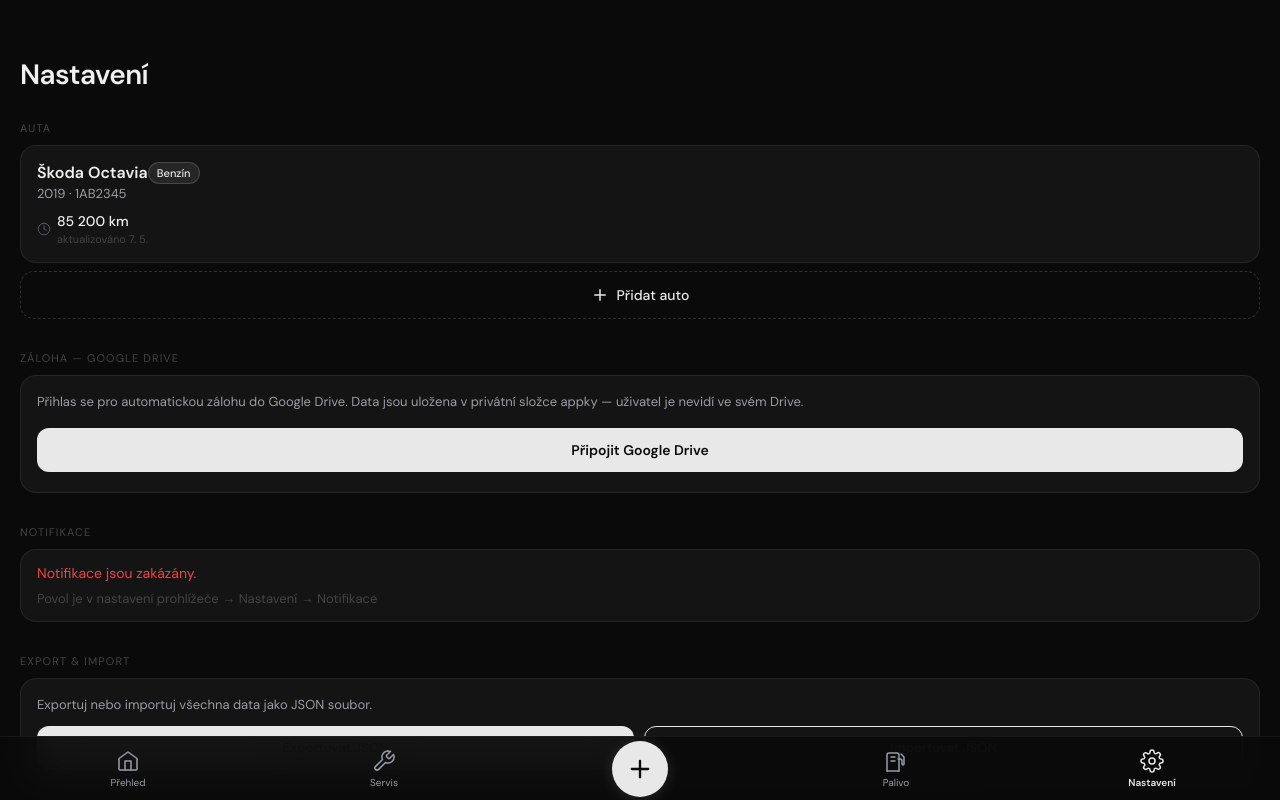
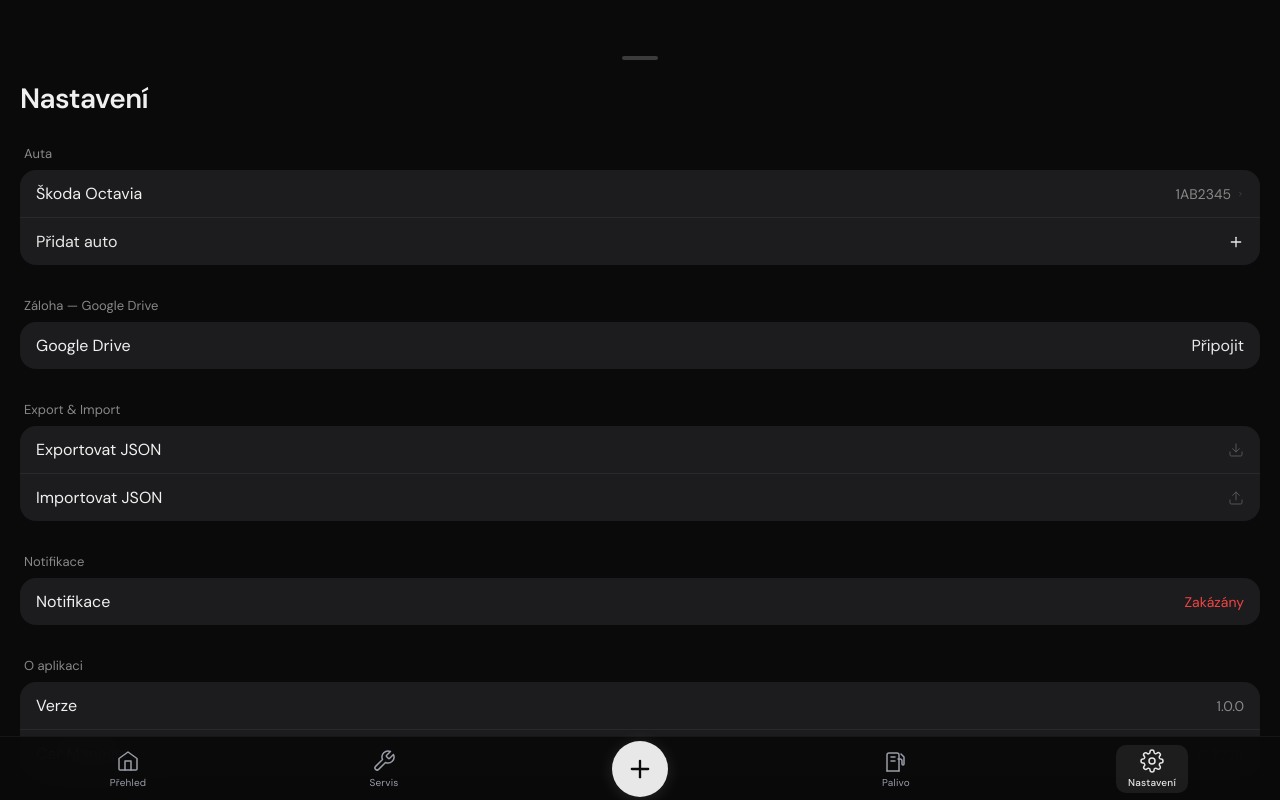
Before and after one commit to Luky947/car-manager, a React (Vite) app: page /settings in a window 1280 px wide. Shown: the top 800 px of the page. Built offline with nearby package versions, Linux system fonts and the light colour scheme.

Commit message:
feat: Apple design language — grouped lists, SF Pro, chevrons, tab bar
Co-Authored-By: Claude Sonnet 4.6 <noreply@anthropic.com>

```diff
--- a/src/components/layout/BottomNav.tsx
+++ b/src/components/layout/BottomNav.tsx
@@ -114,16 +114,22 @@ export default function BottomNav() {
               flexDirection: 'column',
               alignItems: 'center',
               justifyContent: 'center',
-              gap: 3,
               height: '100%',
               touchAction: 'manipulation',
             }}
             className="pressable-subtle"
           >
+            <div style={{
+              display: 'flex', flexDirection: 'column', alignItems: 'center', gap: 3,
+              borderRadius: 10, padding: '4px 12px',
+              background: active ? 'rgba(255,255,255,0.08)' : 'transparent',
+              transition: 'background 200ms cubic-bezier(0.34,1.56,0.64,1)',
+            }}>
               <Icon active={active} />
-            <span style={{ fontSize: 10, color: active ? '#e8e8e8' : '#9a9da8', fontWeight: active ? 600 : 400 }}>
+              <span style={{ fontSize: 10, color: active ? '#e8e8e8' : '#9a9da8', fontWeight: active ? 500 : 400, letterSpacing: '0.02em' }}>
                 {label}
               </span>
+            </div>
           </button>
         )
       })}
@@ -178,16 +184,22 @@ export default function BottomNav() {
               flexDirection: 'column',
               alignItems: 'center',
               justifyContent: 'center',
-              gap: 3,
               height: '100%',
               touchAction: 'manipulation',
             }}
             className="pressable-subtle"
           >
+            <div style={{
+              display: 'flex', flexDirection: 'column', alignItems: 'center', gap: 3,
+              borderRadius: 10, padding: '4px 12px',
+              background: active ? 'rgba(255,255,255,0.08)' : 'transparent',
+              transition: 'background 200ms cubic-bezier(0.34,1.56,0.64,1)',
+            }}>
               <Icon active={active} />
-            <span style={{ fontSize: 10, color: active ? '#e8e8e8' : '#9a9da8', fontWeight: active ? 600 : 400 }}>
+              <span style={{ fontSize: 10, color: active ? '#e8e8e8' : '#9a9da8', fontWeight: active ? 500 : 400, letterSpacing: '0.02em' }}>
                 {label}
               </span>
+            </div>
           </button>
         )
       })}
--- a/src/index.css
+++ b/src/index.css
@@ -44,7 +44,7 @@ html, body {
 }
 
 body {
-  font-family: 'DM Sans', system-ui, sans-serif;
+  font-family: -apple-system, 'SF Pro Display', 'DM Sans', system-ui, sans-serif;
   background: var(--bg);
   color: var(--text);
   -webkit-font-smoothing: antialiased;
--- a/src/pages/Documents.tsx
+++ b/src/pages/Documents.tsx
@@ -54,6 +54,8 @@ export default function Documents() {
 
   return (
     <div style={{ padding: '56px 20px 20px', WebkitOverflowScrolling: 'touch' }}>
+      {/* Pull indicator */}
+      <div style={{ width: 36, height: 4, background: 'rgba(255,255,255,0.2)', borderRadius: 2, margin: '0 auto 16px' }} />
       {/* Header */}
       <div style={{ display: 'flex', alignItems: 'baseline', gap: 10, marginBottom: 16 }}>
         <h1 style={{ fontSize: 28, fontWeight: 700, letterSpacing: '-0.02em', color: '#f0f0f0' }}>Dokumenty</h1>
--- a/src/pages/Fuel.tsx
+++ b/src/pages/Fuel.tsx
@@ -47,6 +47,8 @@ export default function Fuel() {
 
   return (
     <div style={{ padding: '56px 20px 20px', WebkitOverflowScrolling: 'touch' }}>
+      {/* Pull indicator */}
+      <div style={{ width: 36, height: 4, background: 'rgba(255,255,255,0.2)', borderRadius: 2, margin: '0 auto 16px' }} />
       {/* Header */}
       <div style={{ display: 'flex', alignItems: 'baseline', justifyContent: 'space-between', marginBottom: 20 }}>
         <div style={{ display: 'flex', alignItems: 'baseline', gap: 10 }}>
--- a/src/pages/Service.tsx
+++ b/src/pages/Service.tsx
@@ -14,7 +14,7 @@ import ServiceDetail from '../components/service/ServiceDetail'
 const filterOptions = [
   { label: 'Vše', value: 'all' },
   { label: 'Servis', value: 'service' },
-  { label: 'Pojištění & STK', value: 'docs' },
+  { label: 'Pojištění', value: 'docs' },
   { label: 'Ostatní', value: 'other' },
 ]
 
@@ -75,6 +75,8 @@ export default function Service() {
 
   return (
     <div style={{ padding: '56px 20px 20px', WebkitOverflowScrolling: 'touch' }}>
+      {/* Pull indicator */}
+      <div style={{ width: 36, height: 4, background: 'rgba(255,255,255,0.2)', borderRadius: 2, margin: '0 auto 16px' }} />
       {/* Header */}
       <div style={{ display: 'flex', alignItems: 'baseline', gap: 10, marginBottom: 16 }}>
         <h1 style={{ fontSize: 28, fontWeight: 700, letterSpacing: '-0.02em', color: '#f0f0f0' }}>Servis</h1>
--- a/src/pages/Settings.tsx
+++ b/src/pages/Settings.tsx
@@ -1,73 +1,68 @@
-import { useRef, useState } from 'react'
+import { useRef, useState, type ReactNode } from 'react'
 import { useCarStore } from '../stores/useCarStore'
 import { useFab } from '../context/FabContext'
 import { useDriveBackup } from '../hooks/useDriveBackup'
 import { useNotifications } from '../hooks/useNotifications'
 import { exportToJson, importFromJson } from '../utils/exportImport'
-import CarCard from '../components/cars/CarCard'
 
-const sectionLabel: React.CSSProperties = {
-  fontSize: 11,
-  textTransform: 'uppercase',
-  letterSpacing: '0.1em',
-  color: '#444',
-  marginBottom: 10,
+function Group({ title, children }: { title: string; children: ReactNode }) {
+  return (
+    <div style={{ marginBottom: 32 }}>
+      <p style={{ fontSize: 13, color: '#888', paddingLeft: 4, marginBottom: 8 }}>{title}</p>
+      <div style={{ background: '#1c1c1e', borderRadius: 16, overflow: 'hidden' }}>
+        {children}
+      </div>
+    </div>
+  )
 }
 
-const card: React.CSSProperties = {
-  background: '#141414',
-  borderRadius: 16,
-  border: '0.5px solid rgba(255,255,255,0.07)',
-  overflow: 'hidden',
-  marginBottom: 8,
+interface RowProps {
+  label: string
+  labelColor?: string
+  right?: ReactNode
+  onPress?: () => void
+  chevron?: boolean
+  isLast?: boolean
+  disabled?: boolean
 }
 
-function ActionButton({
-  label,
-  onClick,
-  disabled,
-  variant = 'primary',
-}: {
-  label: string
-  onClick: () => void
-  disabled?: boolean
-  variant?: 'primary' | 'secondary' | 'danger' | 'ghost'
-}) {
-  const styles: React.CSSProperties = {
+function Row({ label, labelColor = '#f0f0f0', right, onPress, chevron, isLast, disabled }: RowProps) {
+  const style: React.CSSProperties = {
+    display: 'flex', alignItems: 'center', justifyContent: 'space-between',
+    padding: '13px 16px',
+    borderBottom: isLast ? 'none' : '0.5px solid rgba(255,255,255,0.06)',
     width: '100%',
-    padding: '13px 16px',
-    borderRadius: 12,
-    fontSize: 14,
-    fontWeight: 600,
+    background: 'transparent',
+    textAlign: 'left',
+    fontFamily: 'inherit',
+    opacity: disabled ? 0.5 : 1,
     touchAction: 'manipulation',
-    opacity: disabled ? 0.5 : 1,
-    transition: 'opacity 150ms',
-    ...(variant === 'primary' && {
-      background: '#e8e8e8',
-      color: '#0a0a0a',
-      border: 'none',
-    }),
-    ...(variant === 'secondary' && {
-      background: '#1e1e1e',
-      color: '#f0f0f0',
-      border: '0.5px solid rgba(255,255,255,0.12)',
-    }),
-    ...(variant === 'danger' && {
-      background: 'transparent',
-      color: '#ef4444',
-      border: '1.5px solid #ef4444',
-    }),
-    ...(variant === 'ghost' && {
-      background: 'transparent',
-      color: '#ef4444',
-      border: 'none',
-    }),
+    cursor: onPress ? 'pointer' : 'default',
   }
+
+  const inner = (
+    <>
+      <span style={{ fontSize: 16, color: labelColor }}>{label}</span>
+      <div style={{ display: 'flex', alignItems: 'center', gap: 6 }}>
+        {right}
+        {chevron && (
+          <svg width="7" height="12" viewBox="0 0 24 24" fill="none" stroke="#555" strokeWidth="2" strokeLinecap="round" strokeLinejoin="round">
+            <polyline points="9 18 15 12 9 6" />
+          </svg>
+        )}
+      </div>
+    </>
+  )
+
+  if (onPress) {
     return (
-    <button type="button" onClick={onClick} disabled={disabled} style={styles}>
-      {label}
+      <button type="button" onClick={onPress} disabled={disabled} style={style} className="pressable-subtle">
+        {inner}
       </button>
     )
+  }
+
+  return <div style={style}>{inner}</div>
 }
 
 export default function Settings() {
@@ -87,232 +82,151 @@ export default function Settings() {
     } catch (err) {
       setImportError(err instanceof Error ? err.message : 'Import selhal')
     }
-    // Reset input so the same file can be re-imported
     if (fileInputRef.current) fileInputRef.current.value = ''
   }
 
   function formatBackupDate(iso: string | null): string {
-    if (!iso) return 'Zatím nezálohováno'
-    return `Poslední záloha: ${new Date(iso).toLocaleString('cs-CZ', {
-      day: 'numeric', month: 'numeric', year: 'numeric',
-      hour: '2-digit', minute: '2-digit',
-    })}`
+    if (!iso) return 'Nezálohováno'
+    return new Date(iso).toLocaleDateString('cs-CZ', { day: 'numeric', month: 'numeric', year: '2-digit' })
   }
+
+  const notifRight = !isSupported
+    ? <span style={{ fontSize: 14, color: '#555' }}>Nepodporovány</span>
+    : permission === 'granted'
+    ? <span style={{ fontSize: 12, color: '#22c55e', background: 'rgba(34,197,94,0.12)', borderRadius: 6, padding: '2px 8px', fontWeight: 500 }}>Povoleny</span>
+    : permission === 'denied'
+    ? <span style={{ fontSize: 14, color: '#ef4444' }}>Zakázány</span>
+    : <span style={{ fontSize: 16, color: '#e8e8e8' }}>Povolit →</span>
 
   return (
     <div style={{ padding: '56px 20px 40px', WebkitOverflowScrolling: 'touch' }}>
+      {/* Pull indicator */}
+      <div style={{ width: 36, height: 4, background: 'rgba(255,255,255,0.2)', borderRadius: 2, margin: '0 auto 20px' }} />
+
       <h1 style={{ fontSize: 28, fontWeight: 700, letterSpacing: '-0.02em', color: '#f0f0f0', marginBottom: 28 }}>Nastavení</h1>
 
-      {/* ── Auta ── */}
-      <div style={{ marginBottom: 32 }}>
-        <p style={sectionLabel}>Auta</p>
+      {/* Auta */}
+      <Group title="Auta">
         {cars.map(car => (
-          <CarCard key={car.id} car={car} onPress={() => openCarForm(car)} />
+          <Row
+            key={car.id}
+            label={`${car.brand} ${car.model}`}
+            right={<span style={{ fontSize: 14, color: '#888' }}>{car.licensePlate}</span>}
+            onPress={() => openCarForm(car)}
+            chevron
+          />
         ))}
-        <button
-          type="button"
-          onClick={() => openCarForm()}
-          style={{
-            display: 'flex', alignItems: 'center', justifyContent: 'center', gap: 8,
-            width: '100%', background: 'transparent',
-            border: '1px dashed rgba(255,255,255,0.15)',
-            borderRadius: 14, padding: '14px 16px',
-            fontSize: 14, fontWeight: 500, color: '#e8e8e8',
-            touchAction: 'manipulation', cursor: 'pointer',
-            transition: 'opacity 150ms',
-          }}
-          onPointerDown={e => (e.currentTarget.style.opacity = '0.7')}
-          onPointerUp={e => (e.currentTarget.style.opacity = '1')}
-          onPointerLeave={e => (e.currentTarget.style.opacity = '1')}
-        >
-          <svg width="18" height="18" viewBox="0 0 24 24" fill="none" stroke="#e8e8e8" strokeWidth="2" strokeLinecap="round">
+        <Row
+          label="Přidat auto"
+          labelColor="#e8e8e8"
+          onPress={() => openCarForm()}
+          isLast
+          right={
+            <svg width="16" height="16" viewBox="0 0 24 24" fill="none" stroke="#e8e8e8" strokeWidth="2" strokeLinecap="round">
               <line x1="12" y1="5" x2="12" y2="19" /><line x1="5" y1="12" x2="19" y2="12" />
             </svg>
-          Přidat auto
-        </button>
-      </div>
+          }
+        />
+      </Group>
 
-      {/* ── Google Drive ── */}
-      <div style={{ marginBottom: 32 }}>
-        <p style={sectionLabel}>Záloha — Google Drive</p>
-        <div style={card}>
-          <div style={{ padding: '16px 16px 20px' }}>
-
+      {/* Záloha */}
+      <Group title="Záloha — Google Drive">
         {!drive.isSignedIn ? (
-              <>
-                <div style={{ fontSize: 13, color: '#9a9da8', marginBottom: 16, lineHeight: 1.5 }}>
-                  Přihlas se pro automatickou zálohu do Google Drive.{' '}
-                  Data jsou uložena v privátní složce appky — uživatel je nevidí ve svém Drive.
-                </div>
-                <ActionButton label="Připojit Google Drive" onClick={drive.signIn} />
-              </>
+          <Row
+            label="Google Drive"
+            right={<span style={{ fontSize: 16, color: '#e8e8e8' }}>Připojit</span>}
+            onPress={drive.signIn}
+            isLast={!drive.error}
+          />
         ) : (
           <>
-                <div style={{ fontSize: 13, color: '#9a9da8', marginBottom: 4 }}>
+            <Row
+              label="Google Drive"
+              right={
+                <span style={{ fontSize: 13, color: '#888', maxWidth: 160, overflow: 'hidden', textOverflow: 'ellipsis', whiteSpace: 'nowrap', display: 'block' }}>
                   {drive.userEmail ?? 'Přihlášeno'}
-                </div>
-                <div style={{ fontSize: 12, color: '#5c6070', marginBottom: 16 }}>
-                  {formatBackupDate(drive.lastBackupAt)}
-                </div>
-
-                <div style={{ display: 'flex', flexDirection: 'column', gap: 10 }}>
-                  <ActionButton
+                </span>
+              }
+            />
+            <Row
               label={drive.isLoading ? 'Probíhá záloha…' : 'Zálohovat nyní'}
-                    onClick={drive.backup}
+              right={<span style={{ fontSize: 13, color: '#555' }}>{formatBackupDate(drive.lastBackupAt)}</span>}
+              onPress={drive.backup}
               disabled={drive.isLoading}
             />
-                  <ActionButton
-                    label={drive.isLoading ? 'Probíhá obnova…' : 'Obnovit ze zálohy'}
-                    onClick={drive.restore}
+            <Row
+              label="Obnovit ze zálohy"
+              labelColor="#f59e0b"
+              onPress={drive.restore}
               disabled={drive.isLoading}
-                    variant="secondary"
             />
-                  <ActionButton
+            <Row
               label="Odpojit"
-                    onClick={drive.signOut}
+              labelColor="#ef4444"
+              onPress={drive.signOut}
               disabled={drive.isLoading}
-                    variant="ghost"
+              isLast={!drive.error}
             />
-                </div>
           </>
         )}
+        {drive.error && (
+          <p style={{ fontSize: 12, color: '#ef4444', padding: '8px 16px 12px' }}>{drive.error}</p>
+        )}
+      </Group>
 
-            {drive.error && (
-              <p style={{ fontSize: 12, color: '#ef4444', marginTop: 10 }}>{drive.error}</p>
+      {/* Export & Import */}
+      <Group title="Export & Import">
+        <Row
+          label="Exportovat JSON"
+          onPress={exportToJson}
+          right={
+            <svg width="16" height="16" viewBox="0 0 24 24" fill="none" stroke="#555" strokeWidth="1.5" strokeLinecap="round" strokeLinejoin="round">
+              <path d="M21 15v4a2 2 0 01-2 2H5a2 2 0 01-2-2v-4" />
+              <polyline points="7 10 12 15 17 10" />
+              <line x1="12" y1="15" x2="12" y2="3" />
+            </svg>
+          }
+        />
+        <Row
+          label="Importovat JSON"
+          onPress={() => fileInputRef.current?.click()}
+          isLast={!importError}
+          right={
+            <svg width="16" height="16" viewBox="0 0 24 24" fill="none" stroke="#555" strokeWidth="1.5" strokeLinecap="round" strokeLinejoin="round">
+              <path d="M21 15v4a2 2 0 01-2 2H5a2 2 0 01-2-2v-4" />
+              <polyline points="17 8 12 3 7 8" />
+              <line x1="12" y1="3" x2="12" y2="15" />
+            </svg>
+          }
+        />
+        {importError && (
+          <p style={{ fontSize: 12, color: '#ef4444', padding: '8px 16px 12px' }}>{importError}</p>
         )}
-          </div>
-        </div>
-      </div>
+        <input ref={fileInputRef} type="file" accept=".json" onChange={handleImport} style={{ display: 'none' }} />
+      </Group>
 
-      {/* ── Notifikace ── */}
-      <div style={{ marginBottom: 32 }}>
-        <p style={sectionLabel}>Notifikace</p>
-        <div style={{ background: '#141414', borderRadius: 16, border: '0.5px solid rgba(255,255,255,0.07)', padding: '14px 16px' }}>
-          {!isSupported && (
-            <>
-              <p style={{ color: 'var(--text2)', fontSize: 14 }}>
-                Push notifikace nejsou podporovány v tomto prohlížeči.
-              </p>
-              <p style={{ color: 'var(--text3)', fontSize: 13, marginTop: 8 }}>
-                Na iOS přidej appku na plochu: Sdílet → Přidat na plochu
-              </p>
-            </>
-          )}
-          {isSupported && permission === 'default' && (
-            <>
-              <p style={{ color: 'var(--text2)', fontSize: 14, marginBottom: 12 }}>
-                Povol notifikace pro upozornění na blížící se servis.
-              </p>
-              <button
-                type="button"
-                onClick={requestPermission}
-                style={{
-                  width: '100%', padding: '14px 16px', borderRadius: 14, fontSize: 15, fontWeight: 600,
-                  background: 'transparent', color: 'var(--accent)', border: '1.5px solid var(--accent)',
-                  touchAction: 'manipulation', cursor: 'pointer',
-                }}
-              >
-                Povolit notifikace
-              </button>
-            </>
-          )}
-          {isSupported && permission === 'granted' && (
-            <>
-              <p style={{ color: 'var(--green)', fontSize: 14, marginBottom: 12 }}>
-                Notifikace jsou povoleny ✓
-              </p>
-              <button
-                type="button"
-                onClick={() => new Notification('Car Manager', {
-                  body: 'Notifikace fungují správně 🎉',
-                  icon: '/icon-192.png',
-                })}
-                style={{
-                  width: '100%', padding: '14px 16px', borderRadius: 14, fontSize: 15, fontWeight: 600,
-                  background: 'transparent', color: 'var(--accent)', border: '1.5px solid var(--accent)',
-                  touchAction: 'manipulation', cursor: 'pointer',
-                }}
-              >
-                Testovat notifikaci
-              </button>
-            </>
-          )}
-          {isSupported && permission === 'denied' && (
-            <>
-              <p style={{ color: 'var(--red)', fontSize: 14, marginBottom: 8 }}>
-                Notifikace jsou zakázány.
-              </p>
-              <p style={{ color: 'var(--text3)', fontSize: 13 }}>
-                Povol je v nastavení prohlížeče → Nastavení → Notifikace
-              </p>
-            </>
-          )}
-        </div>
-      </div>
+      {/* Notifikace */}
+      <Group title="Notifikace">
+        <Row
+          label="Notifikace"
+          right={notifRight}
+          onPress={isSupported && permission === 'default' ? requestPermission : undefined}
+          isLast
+        />
+      </Group>
 
-      {/* ── Export & Import ── */}
-      <div style={{ marginBottom: 32 }}>
-        <p style={sectionLabel}>Export & Import</p>
-        <div style={card}>
-          <div style={{ padding: '16px 16px 20px', display: 'flex', flexDirection: 'column', gap: 10 }}>
-            <div>
-              <div style={{ fontSize: 13, color: '#9a9da8', marginBottom: 12, lineHeight: 1.5 }}>
-                Exportuj nebo importuj všechna data jako JSON soubor.
-              </div>
-              <div style={{ display: 'flex', gap: 10 }}>
-                <button
-                  type="button"
-                  onClick={exportToJson}
-                  style={{
-                    flex: 1, padding: '12px 8px', borderRadius: 12, fontSize: 13, fontWeight: 600,
-                    background: '#e8e8e8', color: '#0a0a0a',
-                    touchAction: 'manipulation',
-                  }}
-                >
-                  Exportovat JSON
-                </button>
-                <button
-                  type="button"
-                  onClick={() => fileInputRef.current?.click()}
-                  style={{
-                    flex: 1, padding: '12px 8px', borderRadius: 12, fontSize: 13, fontWeight: 600,
-                    background: 'transparent', color: '#e8e8e8', border: '1.5px solid #e8e8e8',
-                    touchAction: 'manipulation',
-                  }}
-                >
-                  Importovat JSON
-                </button>
-              </div>
-            </div>
-
-            <input
-              ref={fileInputRef}
-              type="file"
-              accept=".json"
-              onChange={handleImport}
-              style={{ display: 'none' }}
+      {/* O aplikaci */}
+      <Group title="O aplikaci">
+        <Row
+          label="Verze"
+          right={<span style={{ fontSize: 14, color: '#888' }}>1.0.0</span>}
         />
-
-            {importError && (
-              <p style={{ fontSize: 12, color: '#ef4444' }}>{importError}</p>
-            )}
-          </div>
-        </div>
-      </div>
-
-      {/* ── O aplikaci ── */}
-      <div style={{ marginBottom: 16 }}>
-        <p style={sectionLabel}>O aplikaci</p>
-        <div style={card}>
-          <div style={{ padding: '14px 16px' }}>
-            <div style={{ display: 'flex', justifyContent: 'space-between', alignItems: 'center', marginBottom: 6 }}>
-              <span style={{ fontSize: 14, color: '#f0f0f0', fontWeight: 500 }}>Car Manager</span>
-              <span style={{ fontSize: 12, color: '#5c6070' }}>v1.0.0</span>
-            </div>
-            <div style={{ fontSize: 12, color: '#9a9da8' }}>Správa vozu offline</div>
-          </div>
-        </div>
-      </div>
+        <Row
+          label="Car Manager"
+          right={<span style={{ fontSize: 14, color: '#888' }}>© 2026</span>}
+          isLast
+        />
+      </Group>
     </div>
   )
 }
```
Also changed, not shown: src/components/fuel/FuelCard.tsx (+7 -2 lines), src/components/service/ServiceCard.tsx (+7 -2 lines), src/pages/Dashboard.tsx (+4 -4 lines). Lines whose indentation alone changed are shown as unchanged.
